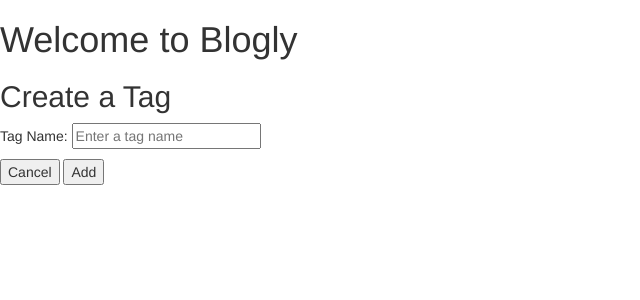
After one commit to EsmaNErdem/sqlalchemy, a Flask app: page /tags/new in a window 1280 px wide. The commit adds this page. Shown: the top 300 px of the page, without its empty margins (0-640 px from the left). Run offline with Flask 3, Linux system fonts and the light colour scheme; data that the repository does not hold is empty.

Commit message:
finishing part3

```diff
--- a/app.py
+++ b/app.py
@@ -1,7 +1,7 @@
 """Blogly application."""
 
 from flask import Flask, render_template, request, redirect, flash
-from models import db, connect_db, User, Post
+from models import db, connect_db, User, Post, Tag, PostTag
 
 app = Flask(__name__)
 app.config['SQLALCHEMY_DATABASE_URI'] = 'postgresql:///blogly'
@@ -38,7 +38,7 @@ def add_more_users():
     last_name = request.form['last-name']
     img = request.form['img-url']
 
-    user = User(first_name=first_name, last_name=last_name, image_url=img)
+    user = User(first_name=first_name, last_name=last_name, image_url=img or None)
     db.session.add(user)
     db.session.commit()
 
@@ -53,7 +53,7 @@ def show_user_detail(user_id):
 
 @app.route("/users/<int:user_id>/edit", methods=["GET"])
 def edit_and_delete_user_form(user_id):
-    """Shows you the form to edit user info"""
+    """Shows form to edit user info"""
 
     user = User.query.get_or_404(user_id)
     return render_template('user/user-edit.html', user=user)
@@ -62,11 +62,12 @@ def edit_and_delete_user_form(user_id):
 def update_user(user_id):
     """Shows you the form to edit user info"""
     user = User.query.get_or_404(user_id)
-    user.first_name = request.form['first-name']
-    user.last_name = request.form['last-name']
-    user.image_url = request.form['img-url']
+    new_user= User(
+        first_name = request.form['first-name'],
+        last_name = request.form['last-name'],
+        image_url = request.form['img-url'] or None)
 
-    db.session.add(user)
+    db.session.add(new_user)
     db.session.commit()
 
     return redirect(f'/users/{user.id}')
@@ -87,7 +88,8 @@ def delete_user(user_id):
 def add_new_post_form(user_id):
     """Show add post form"""
     user = User.query.get_or_404(user_id)
-    return render_template('post/add-post.html', user=user)
+    tags = Tag.query.all()
+    return render_template('post/add-post.html', user=user, tags=tags)
 
 @app.route('/users/<int:user_id>/posts/new', methods=['POST'])
 def add_new_post(user_id):
@@ -95,8 +97,9 @@ def add_new_post(user_id):
 
     title = request.form['post-title']
     content = request.form['post-content']
-
-    post = Post(title=title, content=content, user_id=user_id)
+    tag_ids = [int(tag_id) for tag_id in request.form.getlist('tags')]
+    tags = Tag.query.filter(Tag.id.in_(tag_ids)).all()
+    post = Post(title=title, content=content, user_id=user_id, tags=tags)
     db.session.add(post)
     db.session.commit()
 
@@ -117,7 +120,9 @@ def post_edit_form(post_id):
     """Shows post edit form"""
 
     post = Post.query.get_or_404(post_id)
-    return render_template('post/post-edit.html', post=post)
+    tags = Tag.query.all()
+
+    return render_template('post/post-edit.html', post=post, tags=tags)
 
 @app.route('/posts/<int:post_id>/edit', methods=['POST'])
 def post_edit(post_id):
@@ -126,10 +131,14 @@ def post_edit(post_id):
     post = Post.query.get_or_404(post_id)
     post.title = request.form['post-title']
     post.content = request.form['post-content']
+    tag_ids = [int(tag_id) for tag_id in request.form.getlist('tags')]
+    tags = Tag.query.filter(Tag.id.in_(tag_ids)).all()
+    post.tags = tags
 
     db.session.add(post)
     db.session.commit()
-
+    # import pdb
+    # pdb.set_trace()
     flash(f"Post '{post.title}' edited.")
 
     return redirect(f'/posts/{post_id}')
@@ -145,3 +154,71 @@ def post_delete(post_id):
     flash(f"Post '{post.title}' deleted.")
 
     return redirect(f'/users/{post.user_id}')
+
+
+# ------------------------------ Tag related routes -----------------------------------------#
+
+@app.route('/tags')
+def list_all_tags():
+    """List all tags"""
+
+    tags = Tag.query.all()
+    return render_template('tag/list.html', tags= tags)
+
+@app.route('/tags/<int:tag_id>')
+def tag_detail(tag_id):
+    """Show tag deatil"""
+
+    tag = Tag.query.get_or_404(tag_id)
+    return render_template('tag/detail.html', tag= tag)
+
+@app.route('/tags/new', methods=['GET'])
+def add_tag_form():
+    """Shows form to add more tags"""
+    posts = Post.query.all()
+    return render_template('tag/add.html', posts=posts)
+
+@app.route('/tags/new', methods=['POST'])
+def add_tag():
+    """Send new tag to db"""
+
+    tag_name = request.form['tag-name']
+    tag = Tag(name=tag_name)
+    db.session.add(tag)
+    db.session.commit()
+
+    flash(f"Tag '{tag.name}' added.")
+    return redirect('/tags')
+
+@app.route('/tags/<int:tag_id>/edit', methods=['GET'])
+def tag_edit_form(tag_id):
+    """Shows tag edit form"""
+
+    tag = Tag.query.get_or_404(tag_id)
+    posts = Post.query.all()
+
+    return render_template('tag/edit.html', tag=tag, posts=posts)
+
+@app.route('/tags/<int:tag_id>/edit', methods=['POST'])
+def tag_edit(tag_id):
+    """Shows tag edit form"""
+
+    tag = Tag.query.get_or_404(tag_id)
+    tag.name = request.form['tag-name']
+    db.session.add(tag)
+    db.session.commit()
+
+    flash(f"Tag '{tag.name}' edited.")
+
+    return redirect(f'/tags/{tag.id}')
+
+@app.route('/tags/<int:tag_id>/delete', methods=['POST'])
+def tag_delete(tag_id):
+    """Deletes tags"""
+
+    tag = Tag.query.get_or_404(tag_id)
+
+    db.session.delete(tag)
+    db.session.commit()
+    flash(f"Tag '{tag.name}' deleted.")
+    return redirect('/tags')
--- a/templates/post/add-post.html
+++ b/templates/post/add-post.html
@@ -7,6 +7,12 @@
 <form method="POST">
     <p> Title: <input type="text" id="post-title" name="post-title" value=""></p>
     <p> Content: <input type="text" id="post-content" name="post-content" value=""></p>
+    <div>
+        {% for tag in tags %}
+        <input type="checkbox" value="{{tag.id}}" name="tags" id="tag-{{tag.id}}">
+        <label for="tag-{{tag.id}}">{{tag.name}}</label>
+        {% endfor %}
+    </div>
     <button formaction="/users/{{user.id}}" formmethod="GET">Cancel</button>
     <button type="submit">Add</button>
 </form>
--- /dev/null
+++ b/templates/tag/add.html
@@ -0,0 +1,18 @@
+{% extends 'base.html' %}
+
+{% block title %}Tag Form{% endblock %}
+
+{% block content %}
+<h2>Create a Tag</h2>
+<form method="POST">
+    <p>Tag Name:     <input id="tag-name" name="tag-name" placeholder="Enter a tag name"></p>
+    <div>
+        {% for post in posts %}
+        <input type="checkbox" value="{{post.id}}" name="posts" id="post-{{post.id}}">
+        <label for="post-{{post.id}}">{{post.title}}</label>
+        {% endfor %}
+    </div>
+    <button formaction="/tags" formmethod="GET">Cancel</button>
+    <button type="submit">Add</button>
+</form>
+{% endblock %}
```
Also changed, not shown: models.py (+39 -0 lines), seed.py (+18 -4 lines), templates/list.html (+9 -2 lines), templates/post/post-detail.html (+8 -0 lines), templates/post/post-edit.html (+11 -0 lines), templates/tag/detail.html (added, +25 -0 lines), templates/tag/edit.html (added, +22 -0 lines), templates/tag/list.html (added, +16 -0 lines), test.py (+48 -4 lines).
